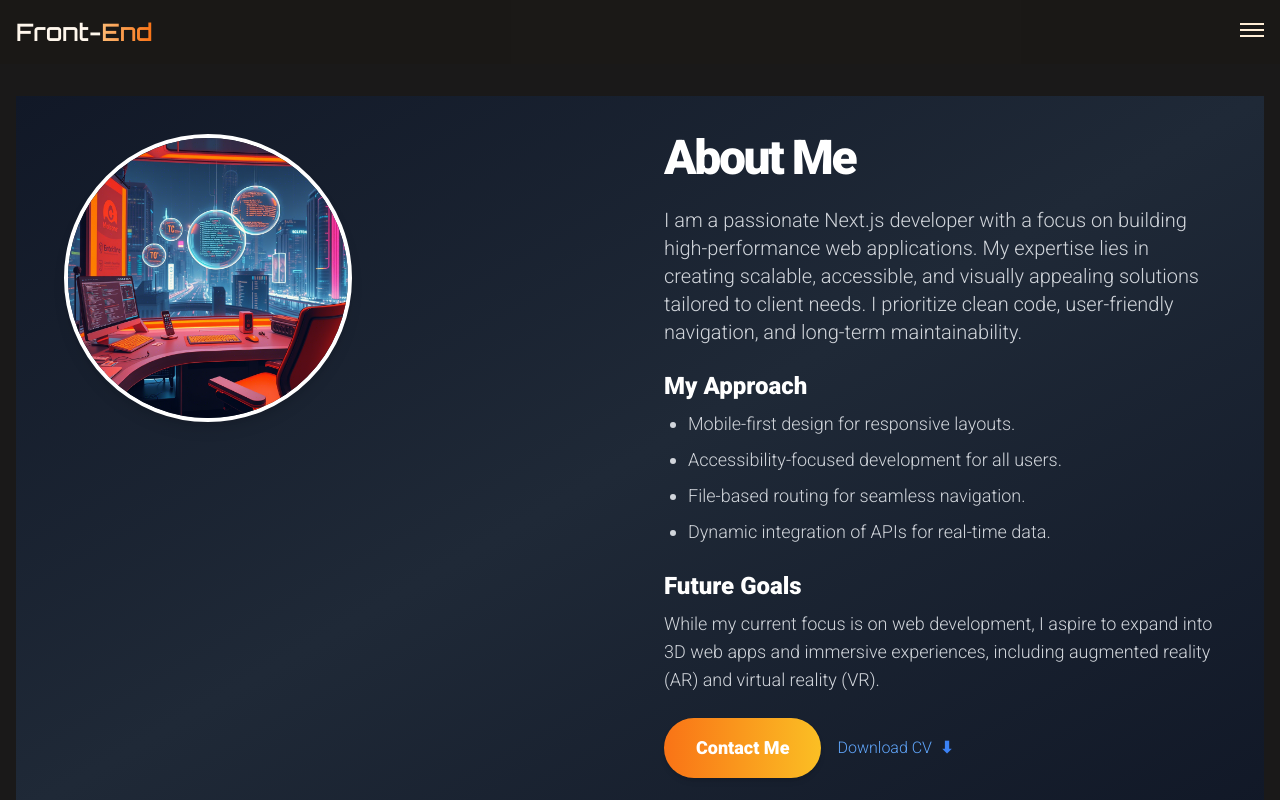
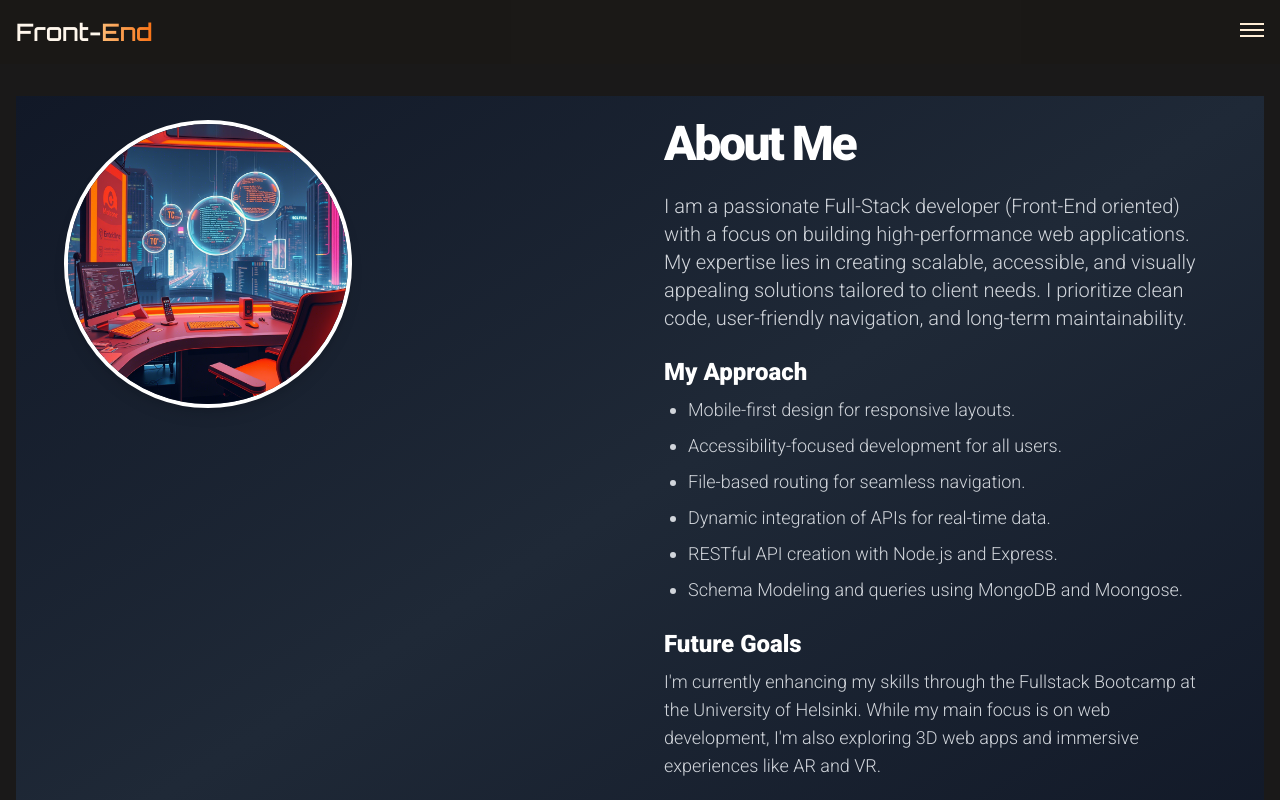
Before and after one commit to ro-front-end/portfolio-rodrigo-front, a Next.js app: page /about in a window 1280 px wide. Shown: the top 800 px of the page. Built offline with nearby package versions, Linux system fonts and the light colour scheme.

Commit message:
cv updated

```diff
--- a/app/about/page.js
+++ b/app/about/page.js
@@ -28,11 +28,11 @@ function About() {
 
           {/* Bio */}
           <p className="text-sm sm:text-base md:text-lg lg:text-xl text-gray-300">
-            I am a passionate Next.js developer with a focus on building
-            high-performance web applications. My expertise lies in creating
-            scalable, accessible, and visually appealing solutions tailored to
-            client needs. I prioritize clean code, user-friendly navigation, and
-            long-term maintainability.
+            I am a passionate Full-Stack developer {`(Front-End oriented)`} with
+            a focus on building high-performance web applications. My expertise
+            lies in creating scalable, accessible, and visually appealing
+            solutions tailored to client needs. I prioritize clean code,
+            user-friendly navigation, and long-term maintainability.
           </p>
 
           {/* Work Approach */}
@@ -45,6 +45,8 @@ function About() {
               <li>Accessibility-focused development for all users.</li>
               <li>File-based routing for seamless navigation.</li>
               <li>Dynamic integration of APIs for real-time data.</li>
+              <li>RESTful API creation with Node.js and Express.</li>
+              <li>Schema Modeling and queries using MongoDB and Moongose.</li>
             </ul>
           </div>
 
@@ -54,9 +56,10 @@ function About() {
               Future Goals
             </h3>
             <p className="text-gray-300 text-sm sm:text-base md:text-lg">
-              While my current focus is on web development, I aspire to expand
-              into 3D web apps and immersive experiences, including augmented
-              reality (AR) and virtual reality (VR).
+              I&apos;m currently enhancing my skills through the Fullstack
+              Bootcamp at the University of Helsinki. While my main focus is on
+              web development, I&apos;m also exploring 3D web apps and immersive
+              experiences like AR and VR.
             </p>
           </div>
 
@@ -65,8 +68,8 @@ function About() {
             <LinkButtonPrimary href="/contact">Contact Me</LinkButtonPrimary>
             <a
               className="text-blue-400 hover:text-blue-600 flex items-center gap-2"
-              href="/cv-Rodrigo-front-end.pdf"
-              download="cv-Rodrigo-front-end.pdf"
+              href="/CV-Rodrigo-Arellano.pdf"
+              download="CV-Rodrigo-Arellano.pdf"
             >
               Download CV <span className="text-blue-500 font-semibold">⬇</span>
             </a>
--- a/components/hero/hero.js
+++ b/components/hero/hero.js
@@ -37,9 +37,9 @@ function About() {
             Rodrigo Arellano
           </h2>
           <h1 className="uppercase text-xl sm:text-2xl md:text-4xl lg:text-6xl font-bold tracking-tighter">
-            Next.js{" "}
+            FullStack - Front{" "}
             <span className="bg-gradient-to-r from-orange-50 to-amber-400 bg-clip-text text-transparent">
-              Developer
+              End Oriented Developer
             </span>
           </h1>
         </div>
@@ -47,7 +47,8 @@ function About() {
         {/* Bio */}
         <p className="text-sm sm:text-base md:text-lg lg:text-xl text-gray-300">
           I specialize in building high-performance web applications using
-          modern technologies like Next.js, Tailwind CSS, and React. My focus is
+          modern technologies like Next.js, Tailwind CSS, and React, as well as
+          having solid knowledge with Node.js, Express.js, MongoDB. My focus is
           on creating scalable, accessible, and visually appealing solutions
           tailored to client needs.
         </p>
@@ -69,8 +70,8 @@ function About() {
         <div className="flex justify-center">
           <a
             className="text-blue-400 hover:text-blue-600 flex items-center gap-2"
-            href="/cv-Rodrigo-front-end.pdf"
-            download="cv-Rodrigo-front-end.pdf"
+            href="/CV-Rodrigo-Arellano.pdf"
+            download="CV-Rodrigo-Arellano.pdf"
           >
             Download CV <span className="text-blue-500 font-semibold">⬇</span>
           </a>
```
Also changed, not shown: 2 other files (tests, documents, lock files or other folders).
